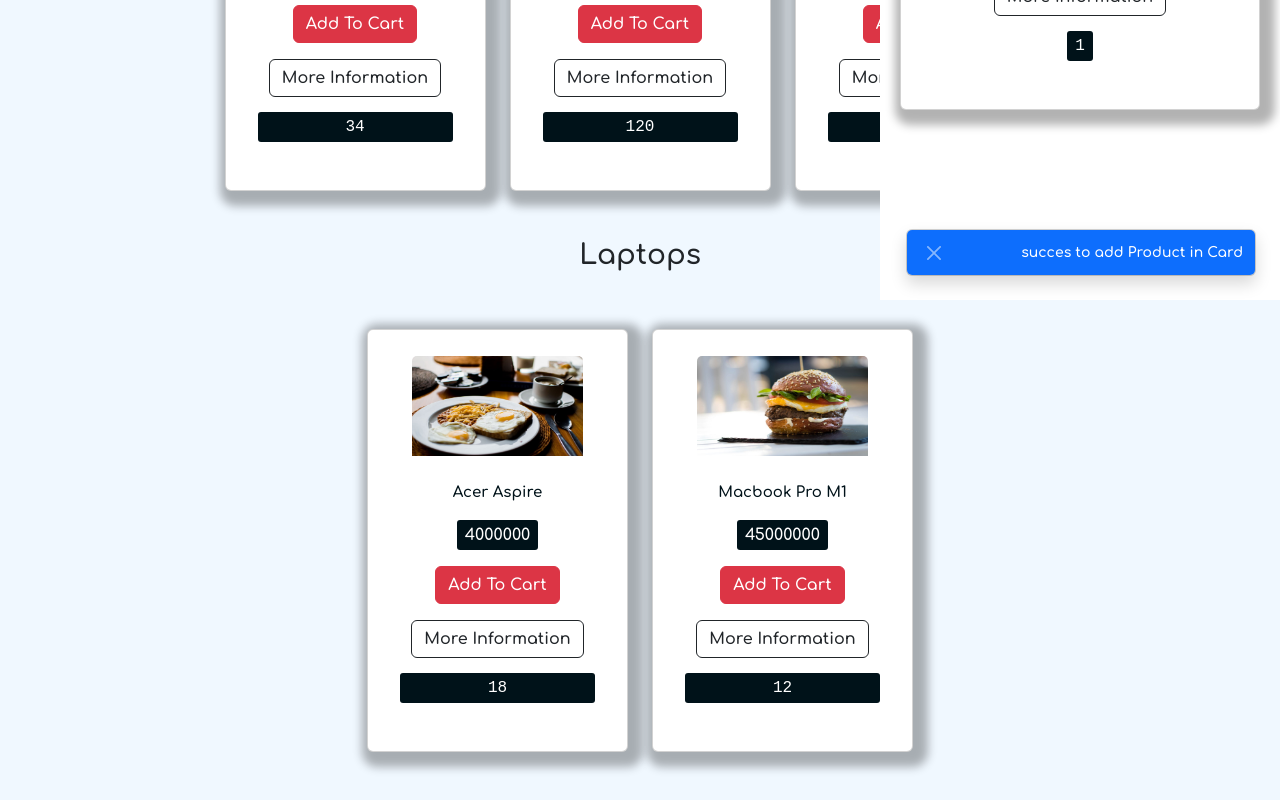
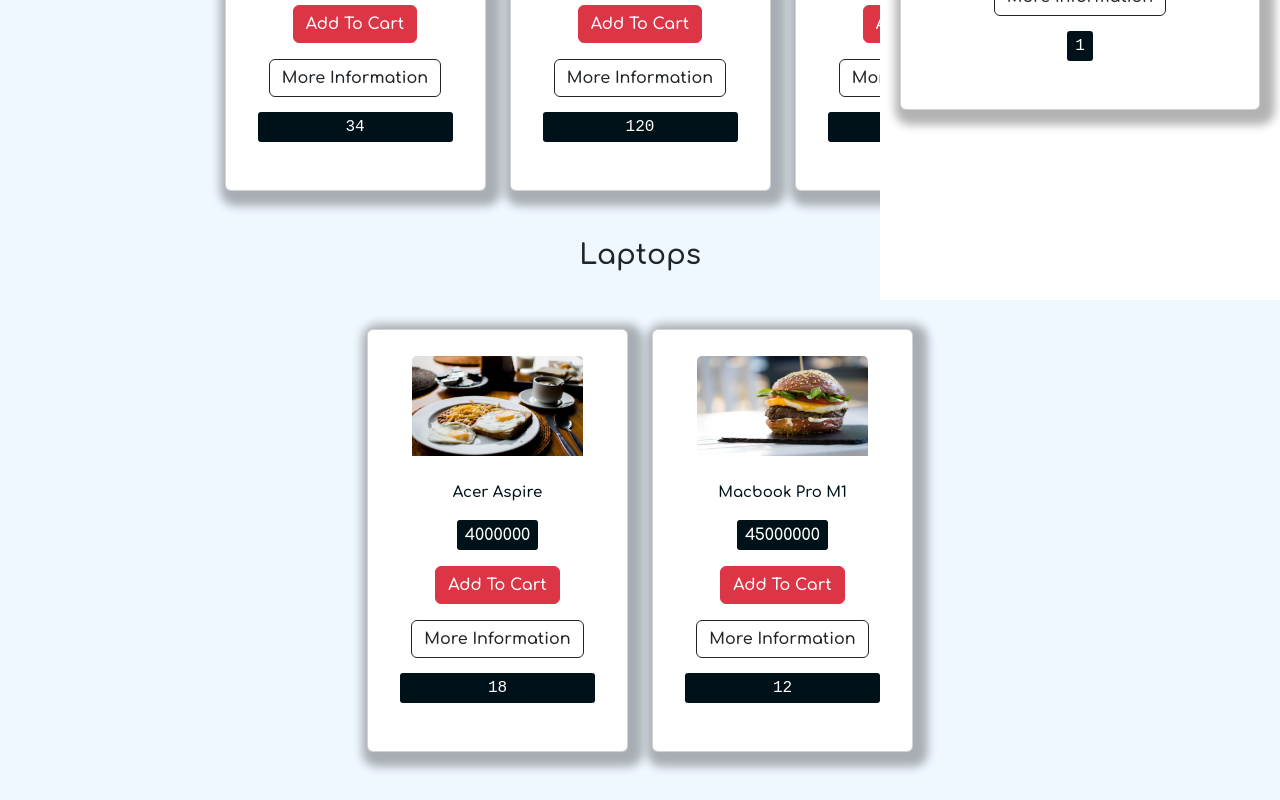
Before and after one commit to ssoheily/context-TEst, a React (Create React App) app: page / in a window 1280 px wide. Shown: the part 500-1300 px from the top of the page. Built offline with nearby package versions, Linux system fonts and the light colour scheme.

Commit message:
add onClck for button AddToCart in ProductSectiion

```diff
--- a/src/App.js
+++ b/src/App.js
@@ -1,28 +1,39 @@
 import React from "react";
 import Navbar from "./Component/Navbar/Navbar";
 import ProductsSection from "./Component/ProductsSection/ProductsSection";
-import products from "./data/product"
+import products from "./data/product";
 import "./App.css";
 import { useState } from "react";
 import Toast from "./Component/Toast/Toast";
 import Cart from "./Component/Cart/Cart";
+/* 2- import Productcontext */
+
+import productsContext from "./Context/Productscontext";
 export default function App() {
-  const [allProducts, setAllProducts]=useState(products)
+  /* 3- create state */
+  const [allProducts, setAllProducts] = useState(products);
+  const [userCart, setUserCart] = useState([])
+  const [isShowToast, setIsShowToast] = useState(false)
+  const [isShowCart, setIsShowCart] = useState(true)
   return (
     <div className="test">
+      {/* 4- create Tag  <productsContext.Provider  ,then define state varaible */}
+      <productsContext.Provider value={{
+        allProducts,userCart,setUserCart,isShowToast, setIsShowToast,isShowCart, setIsShowCart
+      }}>
         <Navbar />
 
         <main className="pb-5">
           <div className="container">
             <h1 className="text-center main-title">All Products</h1>
-          {allProducts.map(product=>(
-            <ProductsSection {...product } />
-          ))}
+            {/* /*5- delete map , props   from here : {...product} */}
+              <ProductsSection  />
 
           </div>
         </main>
         <Toast></Toast>
         <Cart></Cart>
+      </productsContext.Provider>
     </div>
   );
 }
--- a/src/Component/Cart/Cart.js
+++ b/src/Component/Cart/Cart.js
@@ -2,16 +2,22 @@ import React from 'react'
 import { BsBag } from 'react-icons/bs'
 import { AiOutlineClose } from 'react-icons/ai'
 import "./Cart.css"
+import { useContext } from 'react'
+import productsContext from '../../Context/Productscontext'
 export default function Cart() {
+
+  const contextData= useContext(productsContext)
   return (
-    <aside className='bag-sidebar active'> {/* add active class to shoe sidebar */}
+    <aside className={` ${contextData.isShowCart ? "active" : ""} bag-sidebar`}> {/* add active class to shoe sidebar */}
          <h3 className="bag-title">
             <span>
                 <BsBag></BsBag>
                 Bag
             </span>
             <span>
-                <AiOutlineClose className='close-icon'> </AiOutlineClose>
+                <AiOutlineClose className='close-icon' onClick={()=>{
+                  contextData.setIsShowCart(false)
+                }}> </AiOutlineClose>
             </span>
          </h3>
          <div className="row bag-wrapper">
--- a/src/Component/ProductsSection/ProductsSection.js
+++ b/src/Component/ProductsSection/ProductsSection.js
@@ -1,16 +1,24 @@
 import React from "react";
+import { useContext } from "react";
+import productsContext from "../../Context/Productscontext";
 import "./ProductsSection.css";
-
-export default function ProductsSection({title,infos}) {
+/* 8- delete props tiele  , infos as parameter here */
+export default function ProductsSection() {
+  /* 6- here define variable for context  */
+  const contextData= useContext(productsContext)
 
   return (
-    <div className="row justify-content-center  mt-5">
-      <h3 className="text-center">{title}</h3>
+    <>
+    {/* 7- use state from productSection ,here and map for this " productSection " */}
+    {
+      contextData.allProducts.map((productSection)=>(
+        <div className="row justify-content-center  mt-5" >
+        <h3 className="text-center">{productSection.title}</h3>
         {/* now show product */}
         {
-        infos.map(product=>(
+          productSection.infos.map(product=>(
 
-          <div className="col-xl-3 col-lg-4 col-md-5 col-sm-10 mt-5">
+            <div className="col-xl-3 col-lg-4 col-md-5 col-sm-10 mt-5" key={productSection.id}>
             <div className="card py-3 px-3">
               <div className="col-12 text-center">
                 <img src={product.img} alt="product Image" className="card-img-top w-75 imgProduct" />
@@ -19,32 +27,23 @@ export default function ProductsSection({title,infos}) {
                 <p className="card-text">{product.title}</p>
                 <p className="price">{product.price}</p>
                 <br />
-              <a href="#" className="btn btn-danger">Add To Cart</a>
+                <a href="javascript:void(0)" className="btn btn-danger" onClick={()=>{
+                  contextData.setIsShowToast(true);
+                  setTimeout(()=>{
+                    contextData.setIsShowToast(false);
+                  },3000)
+                }}>Add To Cart</a>
                 <a href="#" className="btn btn-outline-dark mt-3 text-capitalize"> More Information</a>
                <p className="number">{product.count} </p>
                </div>
             </div>
           </div>
-
+  ))
+  }
+      </div>
 
       ))
     }
-
-      {/* <div className="col-xl-3 col-lg-4 col-md-5 col-sm-10 mt-5">
-        <div className="card py-3 px-3">
-          <div className="col-12 text-center">
-            <img src="/images/item-1.jpeg" alt="product Image" className="card-img-top w-75 " />
-          </div>
-           <div className=" card-body text-center">
-            <p className="card-text">{infos.title}</p>
-            <p className="price">{infos.price}</p>
-            <br />
-            <a href="#" className="btn btn-danger">Add To Cart</a>
-            <a href="#" className="btn btn-outline-dark mt-3 text-capitalize"> More Information</a>
-           <p className="number">{infos.count} </p>
-           </div>
-        </div>
-      </div> */}
-    </div>
+</>
   );
 }
--- a/src/Component/Toast/Toast.js
+++ b/src/Component/Toast/Toast.js
@@ -1,11 +1,22 @@
 import React from 'react'
+import { useContext } from 'react'
+import productsContext from '../../Context/Productscontext'
 import "./Toast.css"
 export default function Toast() {
+
+  const contextData=useContext(productsContext)
+
   return (
+    // {
+    //   setIsShowToast(true);
+    // }
     <div className="toast-container position-fixed bottom-0 me-4 end-0 mb-4">
-        <div className="toast show align-items-center  text-white bg-primary">{/* add show class to show toast */}
+        <div className={` ${contextData.isShowToast ? "show" : "" } toast align-items-center  text-white bg-primary `}>{/* add show class to show toast */}
             <div className="d-flex justify-content-between align-items-center">
-                <button  type= "button" className="btn-close btn-close-white ms-3"></button>
+                <button  type= "button" className="btn-close btn-close-white ms-3" onClick={()=>{
+                      contextData.setIsShowToast(false)
+                }
+                }></button>
                 <div className="toast-body">succes to add Product in Card</div>
             </div>
 
--- /dev/null
+++ b/src/Context/Productscontext.js
@@ -0,0 +1,6 @@
+/* 1- after create Productcontext  ,then*/
+import { createContext } from "react";
+
+const productsContext= createContext(null)
+
+export default productsContext;
```
Lines whose indentation alone changed are shown as unchanged.
